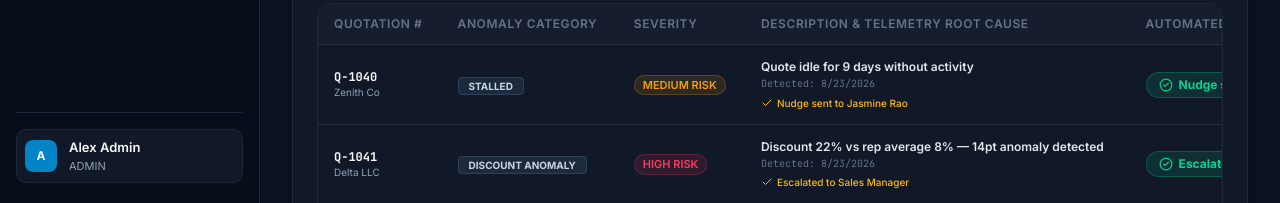
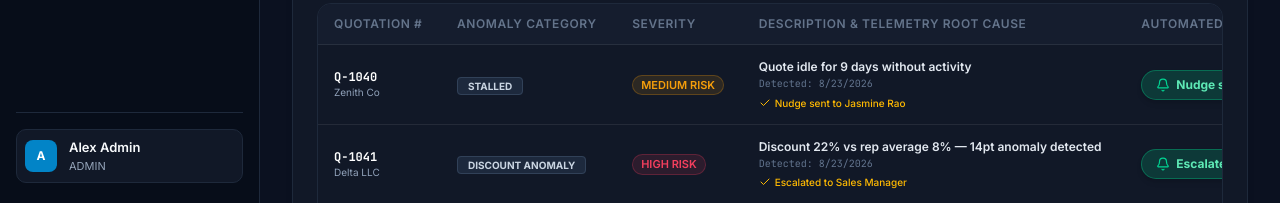
Before and after one commit to HibaRaliyyah/OdooHackathon_SparkMinds_DealFlow360, a Next.js app: page /deal-health in a window 1280 px wide. Shown: the part 597-800 px from the top of the page. Built offline with nearby package versions, Linux system fonts and the light colour scheme; no server answers.

Commit message:
Convert static anomaly status badges into interactive clickable buttons in Anomaly Radar

```diff
--- a/app/(internal)/deal-health/page.tsx
+++ b/app/(internal)/deal-health/page.tsx
@@ -307,56 +307,23 @@ export default function DealHealthPage() {
               cell: (f) => {
                 const q = quotations.find((item) => item.id === f.quotationId);
                 const repName = q?.assignedTo || 'Jasmine Rao';
-                const statusInfo = getFlagStatusInfo(f);
+                const actionLabel = dispatchedFlags[f.id] || f.actionTaken || `Send Nudge to ${repName}`;
+                const isDispatched = Boolean(dispatchedFlags[f.id] || f.actionTaken);
 
                 return (
                   <div className="flex items-center gap-2">
-                    {canTriggerNudge ? (
-                      dispatchedFlags[f.id] || f.actionTaken ? (
-                        <span className="px-3 py-1 rounded-full text-xs font-bold bg-emerald-500/15 text-emerald-400 border border-emerald-500/30 flex items-center gap-1.5 cursor-default select-none">
-                          <CheckCircle2 className="w-3.5 h-3.5 text-emerald-400" />
-                          <span>{dispatchedFlags[f.id] || f.actionTaken}</span>
-                        </span>
-                      ) : (
-                        <Button
-                          size="sm"
-                          variant="outline"
-                          leftIcon={<Bell className="w-3.5 h-3.5 text-amber-400" />}
-                          onClick={() => {
-                            const nudgeText = `Nudge sent to ${repName}`;
-                            setDispatchedFlags((prev) => ({
-                              ...prev,
-                              [f.id]: nudgeText,
-                            }));
-                            addActivity({
-                              id: `act-${Date.now()}`,
-                              type: 'alert',
-                              message: `Escalation nudge dispatched to ${repName} for Quote ${f.quotationNumber || f.quotationId}.`,
-                              relatedTo: f.id,
-                              timestamp: new Date().toISOString(),
-                            });
-                            addNotification({
-                              id: `notif-${Date.now()}`,
-                              userId: 'user-2',
-                              title: `Escalation Nudge Sent: Quote #${f.quotationNumber || f.quotationId}`,
-                              message: `Nudge dispatched to ${repName}: ${f.description}`,
-                              type: 'warning',
-                              read: false,
-                              createdAt: new Date().toISOString(),
-                            });
-                            setEscalatedNotice(`Nudge successfully sent to ${repName}!`);
-                            setTimeout(() => setEscalatedNotice(''), 5000);
-                          }}
-                        >
-                          Trigger Escalation Nudge
-                        </Button>
-                      )
-                    ) : (
-                      <span className="px-3 py-1 rounded-full text-xs font-bold bg-emerald-500/15 text-emerald-400 border border-emerald-500/30 flex items-center gap-1.5 cursor-default select-none">
-                        <CheckCircle2 className="w-3.5 h-3.5 text-emerald-400" />
-                        <span>{statusInfo.text}</span>
-                      </span>
-                    )}
+                    <button
+                      onClick={() => handleOpenNudgeModal(f)}
+                      title="Click to dispatch escalation nudge via Slack & Email"
+                      className={`px-3.5 py-1.5 rounded-xl text-xs font-bold transition-all cursor-pointer flex items-center gap-1.5 border shadow-md active:scale-95 ${
+                        isDispatched
+                          ? 'bg-emerald-500/20 hover:bg-emerald-500/30 text-emerald-300 border-emerald-500/40 hover:border-emerald-500/60'
+                          : 'bg-amber-500/20 hover:bg-amber-500/30 text-amber-300 border-amber-500/40 hover:border-amber-500/60'
+                      }`}
+                    >
+                      <Bell className={`w-3.5 h-3.5 ${isDispatched ? 'text-emerald-400' : 'text-amber-400 animate-pulse'}`} />
+                      <span>{actionLabel}</span>
+                    </button>
 
                     <Link href={`/quotations/${f.quotationId}`}>
                       <Button size="sm" variant="primary">
```
